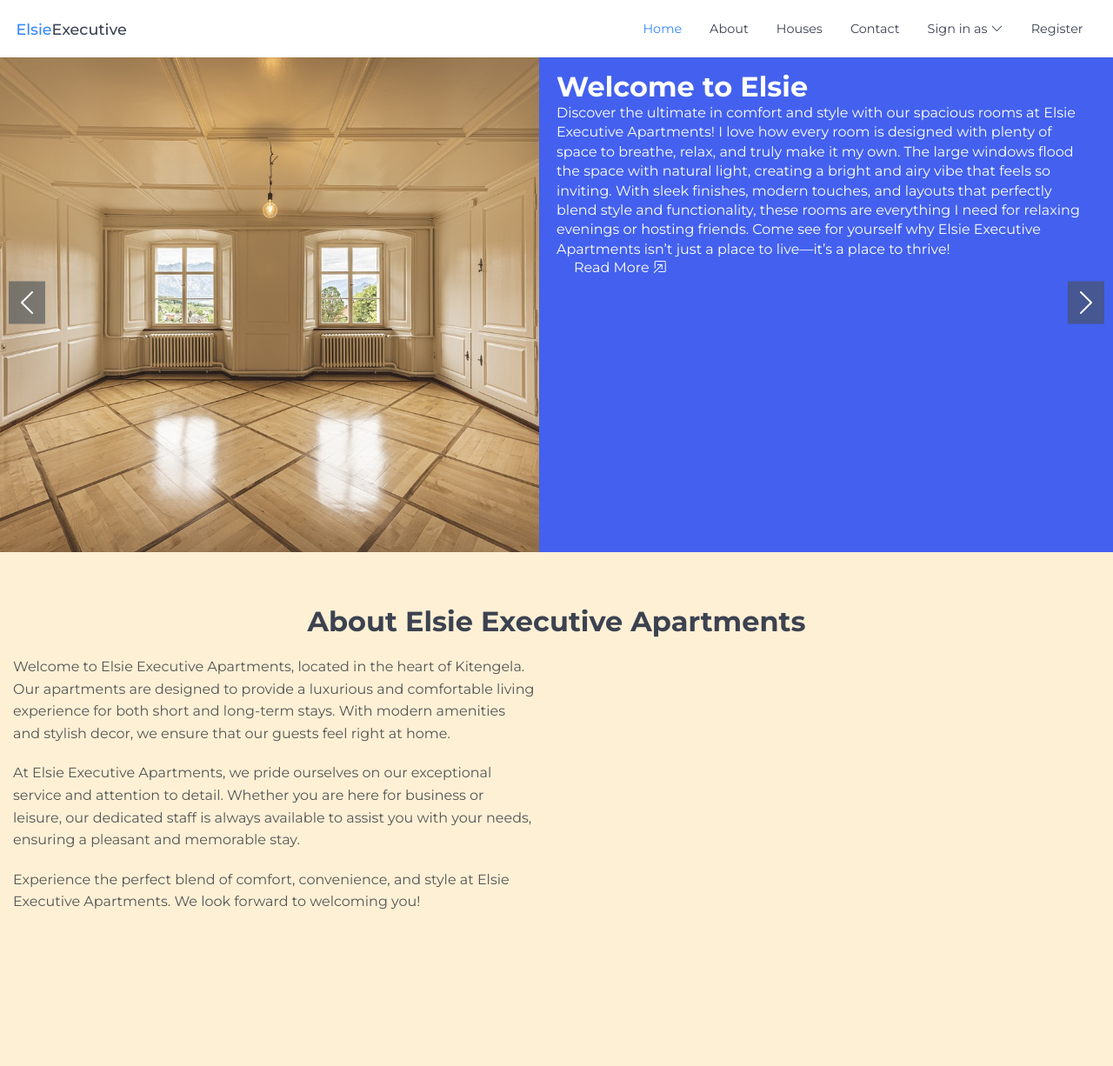
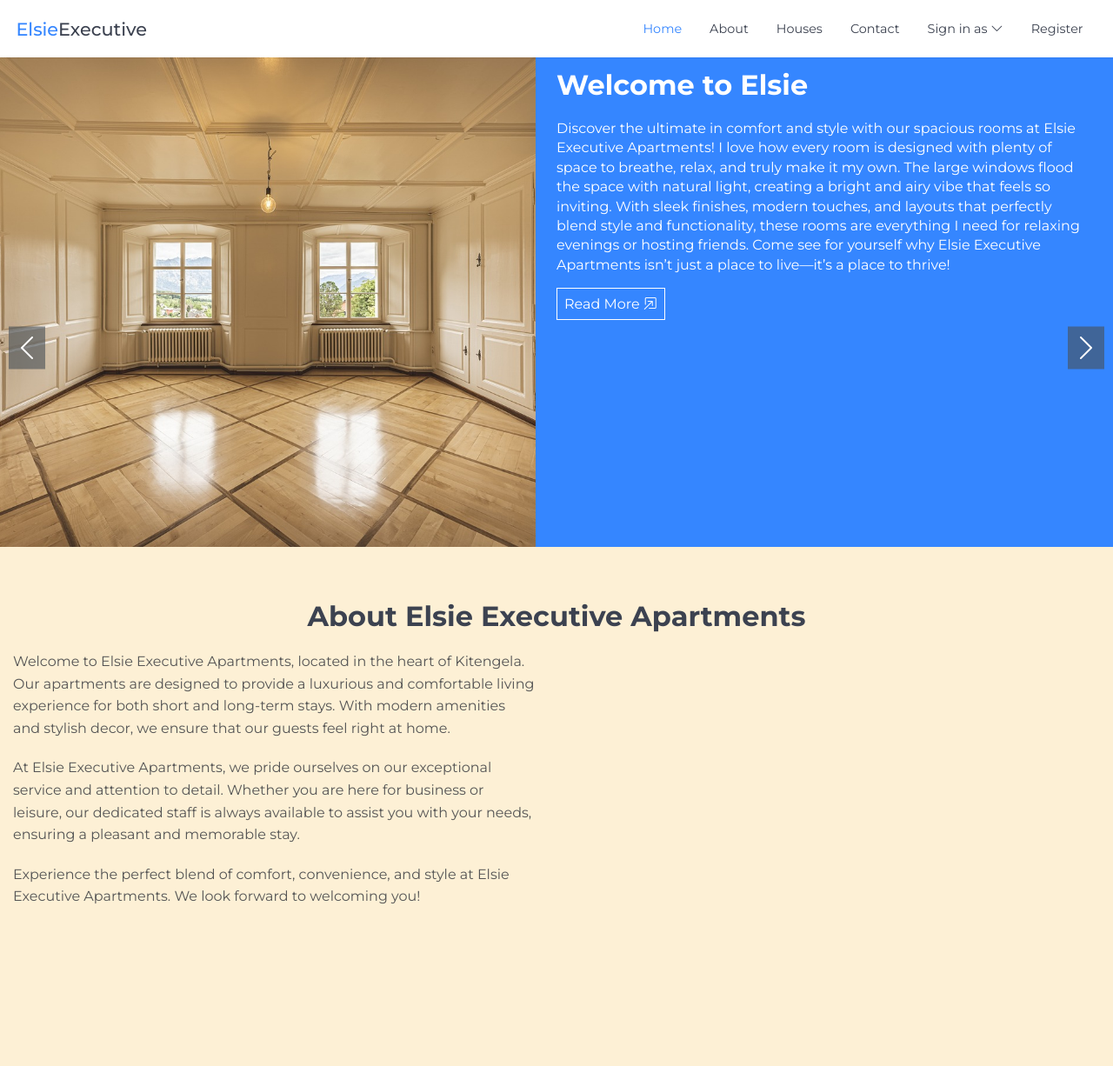
Before and after one commit to Maithy-a/RPMS-Web, a PHP site: page / in a window 1280 px wide. Shown: the top 1226 px of the page at 87% size. Run offline with PHP 8.4, Linux system fonts and the light colour scheme.

Commit message:
Updated HTML file

```diff
--- a/res/css/index.css
+++ b/res/css/index.css
@@ -4,6 +4,8 @@
   --text-color:#fff;
   --gray-text:#3c4250;
   --font-size: 16px;
+  --transition1: all 1.5s ease;
+  --transition2: all 0.8s ease;
 }
 * {
   box-sizing: border-box;
@@ -14,14 +16,9 @@
 body {
   font-family: "Montserrat", sans-serif;
   font-size: var(--font-size);
-  display: grid;
-  grid-template-rows: auto 1fr auto;
   scroll-behavior: smooth;
 }
 
-a {
-  text-decoration: none;
-}
 
 /* -------------------------------------------------------------------------- */
 /* NAVBAR */
@@ -105,6 +102,7 @@ a {
 
   .navbar-menu.active {
     display: block !important;
+    transition: var(--transition1);
   }
 }
 
@@ -138,6 +136,7 @@ a {
   color: var(--primary-color);
   text-decoration: underline;
   text-underline-offset: 10px;
+  transition: var(--transition2);
 }
 
 @media (max-width: 768px) {
@@ -174,7 +173,9 @@ a {
 .navbar-menu .navbar-nav .navbar-dropdown .dropdown li a {
   color: var(--gray-text);
   padding: 0.25rem 1rem;
+  text-decoration: none;
   display: block;
+  transition: var(--transition2);
 }
 
 .navbar-menu .navbar-nav .navbar-dropdown .dropdown.show {
@@ -197,9 +198,8 @@ a {
 }
 
 .navbar .navbar-header h2 {
-  font-weight: 500;
-  font-size: 1.1rem;
-  transition: 0.4s;
+  font-weight: 450;
+  font-size: 1.3rem;
   margin: 0;
 }
 
@@ -216,14 +216,14 @@ a {
 .home-section {
   background-color: #f8f9fa;
   padding: 0;
-  padding-top: 60px;
+  padding-top: 54px;
 }
 
-.home-container {
+/* .home-container {
   width: 100%;
   margin: 0 auto;
   position: relative;
-}
+} */
 
 /* Styles for the slider container */
 .slider-container {
@@ -246,8 +246,8 @@ a {
 /* Text box styling */
 .text-box {
   flex: 1;
-  padding: 20px;
-  background-color: #4361ee;
+  padding: 1.5rem;
+  background-color: var(--primary-color);
   color: var(--text-color);
   text-align: left;
   justify-content: center;
@@ -255,12 +255,15 @@ a {
 }
 .text-box h2{
   font-size: 2rem;
+  padding-bottom: 20px;
 }
+
 .text-box p{
   line-height: 1.4rem;
+  padding-bottom:1.5rem;
 }
 
-/* Image container styling */
+/* Image container */
 .image-container {
   flex: 1;
 }
@@ -272,7 +275,7 @@ a {
   object-position: center;
 }
 
-/* Navigation arrows styling */
+/* Navigation arrows  */
 .bi-chevron-left,
 .bi-chevron-right {
   position: absolute;
@@ -283,7 +286,7 @@ a {
   cursor: pointer;
   padding: 5px;
   background-color: #4950579c;
-  transition: all 2s ease;
+  transition: var(--transition1);
 }
 #prevBtn:hover, #nextBtn:hover{
   background-color: rgba(255, 255, 255, 0.521);
@@ -297,15 +300,18 @@ a {
 #nextBtn {
   right: 10px;
 }
-
+/* Read more button */
 .home-btn {
-  padding: 20px;
+  border: #ffffff solid 1px;
+  padding: 0.5rem;
   color: var(--text-color);
-  transition: color 2s ease;
+  transition: var(--transition1);
+  text-decoration: none;
 }
 
 .home-btn:hover {
-  color: #555;
+  border: 1px solid var(--gray-text);
+  color: var(--gray-text);
 }
 
 /* (tablets and phones) */
@@ -423,7 +429,7 @@ a {
   color: var(--text-color);
   margin: 0 10px;
   display: inline-block;
-  transition: 0.5s;
+  transition:var(--transition1);
 }
 
 .social-icon__link:hover {
@@ -435,7 +441,7 @@ a {
   color: var(--text-color);
   margin: 0 10px;
   display: inline-block;
-  transition: 0.5s;
+  transition: var(--transition1);
   text-decoration: none;
   opacity: 0.75;
   font-weight: 300;
```
